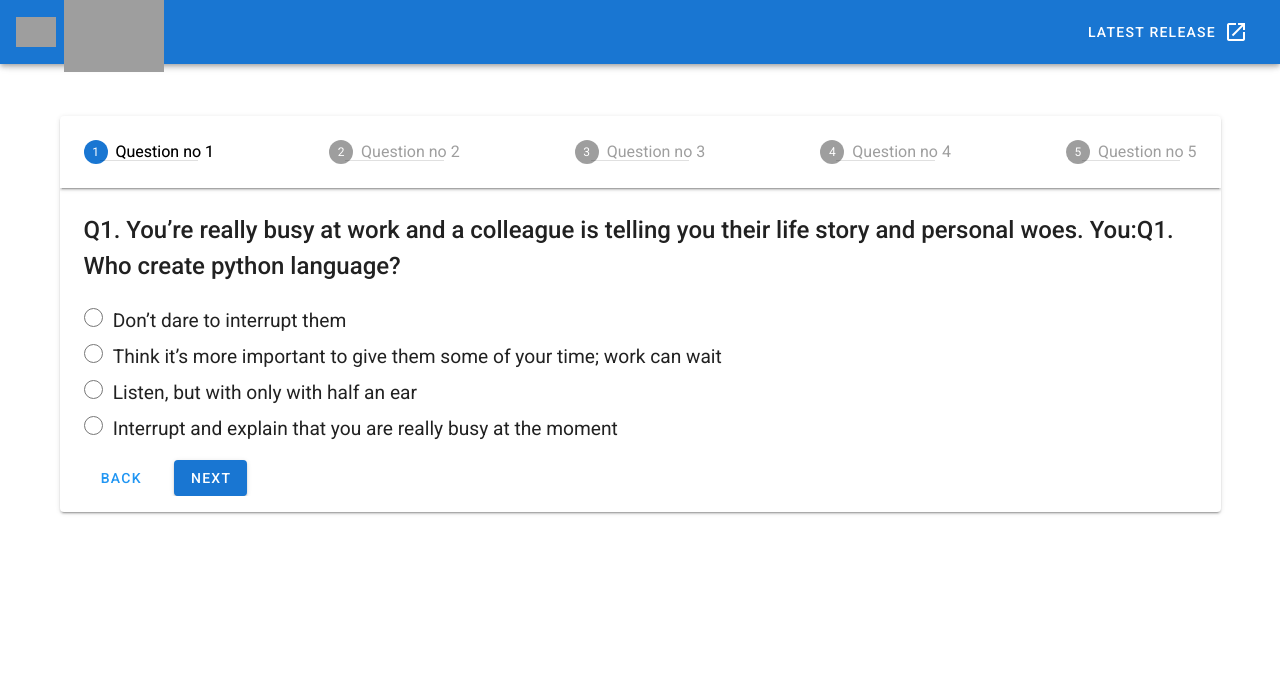
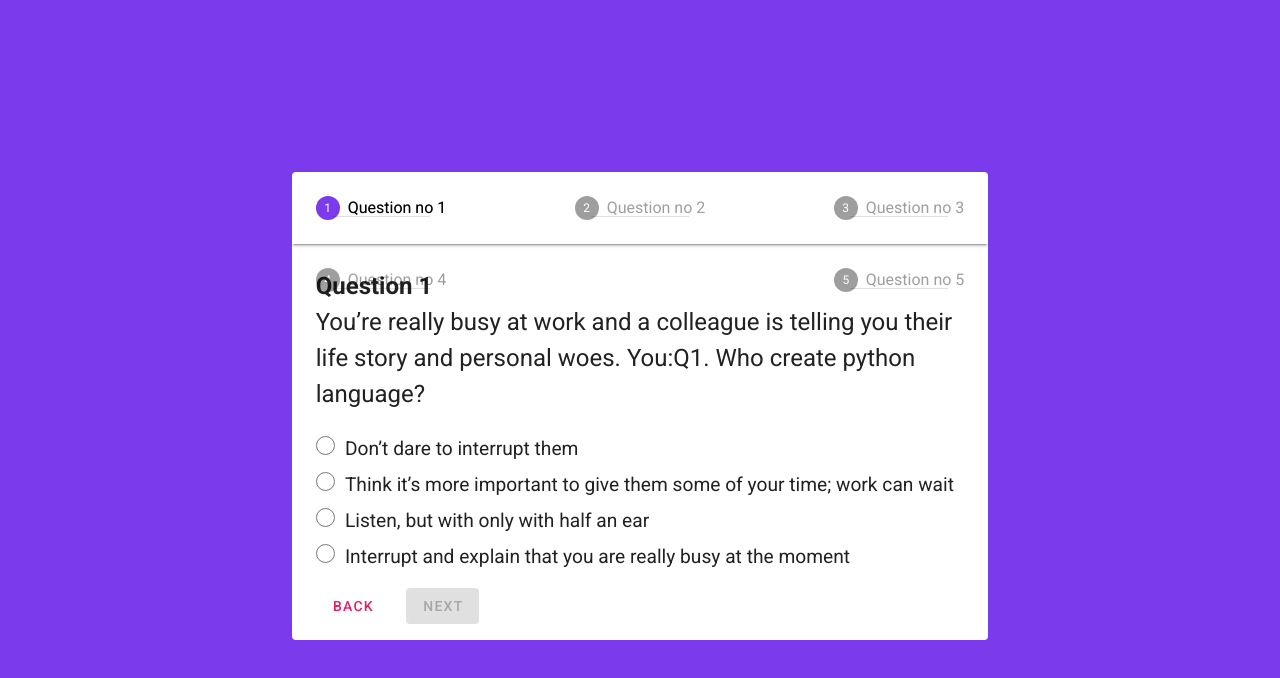
Before and after one commit to alikhan40310/Stepper-Vuetify-in-Vue-JS, a Vue app: page / in a window 1280 px wide. Shown: the top 678 px of the page. Built offline with nearby package versions, Linux system fonts and the light colour scheme; grey boxes are pictures that could not be loaded.

Commit message:
styling stepper

```diff
--- a/src/App.vue
+++ b/src/App.vue
@@ -2,36 +2,7 @@
   <v-container>
     <v-app>
 
-      <v-app-bar app  color="primary" class="containers" :class="containers" dark width="100%" >
 
-        <div class="d-flex align-center">
-          <v-img
-            alt="Vuetify Logo"
-            class="shrink mr-2"
-            contain
-            src="https://cdn.vuetifyjs.com/images/logos/vuetify-logo-dark.png"
-            transition="scale-transition"
-            width="40"
-          />
-
-          <v-img
-            alt="Vuetify Name"
-            class="shrink mt-1 hidden-sm-and-down co"
-            contain
-            min-width="100"
-            src="https://cdn.vuetifyjs.com/images/logos/vuetify-name-dark.png"
-            width="100"
-          />
-        </div>
-
-        <v-spacer></v-spacer>
-
-        <v-btn href="#" target="_blank" text>
-          <span class="mr-2">Latest Release</span>
-          <v-icon>mdi-open-in-new</v-icon>
-        </v-btn>
-
-      </v-app-bar>
 
       <v-main>
         <!-- <HelloWorld />
--- a/src/components/SteppersVuetify.vue
+++ b/src/components/SteppersVuetify.vue
@@ -1,11 +1,12 @@
 <template>
-  <v-stepper v-model="e1" class="mt-10">
+  <v-stepper v-model="e1" class="CusStyle">
     <v-stepper-header>
       <v-stepper-step
         :complete="e1 > index + 1"
         v-for="(question, index) in questions"
         :key="index"
         :step="index + 1"
+        color="#7b3aec"
       >
         Question no {{ index + 1 }}
         <v-divider></v-divider>
@@ -18,6 +19,8 @@
         :key="index"
         :step="index + 1"
       >
+        <h2>Question {{ index + 1 }}</h2>
+
         <h2 class="heading-style">
           {{ question["question"] }}
         </h2>
@@ -30,18 +33,20 @@
             name="answer"
             v-model="question.selectedAns"
             class="radioStyle"
+            @change="gettingValue"
           />
           <label :for="ansindex">{{ answer.option }}</label>
         </div>
-        <v-btn class="mt-4 mr-4" color="#2196f3" text @click="backFunc">
+        <v-btn class="mt-4 mr-4" color="pink" text @click="backFunc">
           Back
         </v-btn>
         <v-btn
           v-model="nextButton"
           class="mt-4"
           @click="nextFunc"
-          color="primary"
+          color="#7b3aec"
           v-if="index !== 4"
+          :disabled="disabled"
         >
           Next
         </v-btn>
@@ -50,7 +55,7 @@
           v-model="finishButton"
           class="mt-4 ml-4"
           @click="finishFunc"
-          color="primary"
+          color="#7b3aec"
           v-if="index === 4"
         >
           Finish
@@ -69,7 +74,6 @@ export default {
       index: 0,
       selectedAnswer: "",
       ValueArray: [],
-      // disable next button
       nextButton: false,
       disabled: true,
       finishButton: "",
@@ -77,7 +81,7 @@ export default {
       questions: [
         {
           question:
-            "Q1. You’re really busy at work and a colleague is telling you their life story and personal woes. You:Q1. Who create python language?",
+            "You’re really busy at work and a colleague is telling you their life story and personal woes. You:Q1. Who create python language?",
           selectedAns: "",
           answers: [
             { option: "Don’t dare to interrupt them", value: 10 },
@@ -96,7 +100,7 @@ export default {
         },
         {
           question:
-            "Q2. You’ve been sitting in the doctor’s waiting room for more than 25 minutes. You:",
+            "You’ve been sitting in the doctor’s waiting room for more than 25 minutes. You:",
           selectedAns: "",
           answers: [
             { option: "Look at your watch every two minutes", value: 1 },
@@ -115,7 +119,7 @@ export default {
         },
         {
           question:
-            "Q3. You’re having an animated discussion with a colleague regarding a project that you’re in charge of. You:",
+            "You’re having an animated discussion with a colleague regarding a project that you’re in charge of. You:",
           selectedAns: "",
           answers: [
             { option: "Don’t dare contradict them", value: 1 },
@@ -128,8 +132,7 @@ export default {
           ],
         },
         {
-          question:
-            "Q4. You are taking part in a guided tour of a museum. You:",
+          question: "You are taking part in a guided tour of a museum. You:",
           selectedAns: "",
           answers: [
             {
@@ -151,7 +154,7 @@ export default {
         },
         {
           question:
-            "Q5. During dinner parties at your home, you have a hard time with people who:",
+            "During dinner parties at your home, you have a hard time with people who:",
           selectedAns: "",
           answers: [
             {
@@ -178,8 +181,7 @@ export default {
     gettingValue() {
       //  enable next button
       this.disabled = false;
-
-      console.log(this.selectedAnswer);
+      console.log(this.questions[this.index].selectedAns);
     },
     nextFunc() {
       // console.log(this.ValueArray);
@@ -193,33 +195,50 @@ export default {
     },
     finishFunc() {
       // finish button
-      // let sum = 0;
       for (let i = 0; i < this.questions.length; i++) {
         this.result = this.result + this.questions[i].selectedAns;
       }
       console.log(this.result);
+      if (this.result > 15) {
+        alert("you're extrovert ");
+      } else {
+        alert("you're introvert");
+      }
     },
   },
 };
 </script>
 
 <style>
+body {
+  background-color: #7b3aec;
+}
+.v-application {
+  background-color: #7b3aec;
+}
+.v-main {
+  background-color: #7b3aec;
+}
 .text {
   font-size: 1.5rem;
   font-weight: 500;
   margin-bottom: 20px;
 }
 .v-stepper {
+  background-color: #7b3aec;
+}
+.v-main__wrap {
+  background-color: #7b3aec;
 }
 .v-sheet.v-stepper:not(.v-sheet--outlined) {
-  box-shadow: 0px 3px 1px -2px transparent;
-  /* outline: none;  */
-  -webkit-box-shadow: 0px 3px 1px -2px transparent;
-  /* background: red; */
+  box-shadow: 0 0 0 0 transparent !important;
 }
 .v-stepper__content {
   /* box shadow transparent */
-  box-shadow: 0px 3px 1px -2px transparent;
+  box-shadow: 0 0 0 0 transparent !important;
+}
+.v-btn {
+  color: #fff !important;
 }
 .radioStyle {
   margin-right: 10px;
@@ -227,7 +246,7 @@ export default {
   width: 1.2rem;
   height: 1.2rem;
   border-radius: 50%;
-  accent-color: #2196f3;
+  accent-color: #7b3aec;
   margin-top: 0.5rem;
 }
 label {
@@ -235,7 +254,13 @@ label {
 }
 .heading-style {
   font-size: 1.5rem;
-  font-weight: 500;
+  font-weight: normal;
   margin-bottom: 1rem;
 }
+.CusStyle {
+  background-color: white !important;
+  box-shadow: 0 0 0 0 transparent !important;
+  margin: 20vh auto;
+  width: 60%;
+}
 </style>
```
